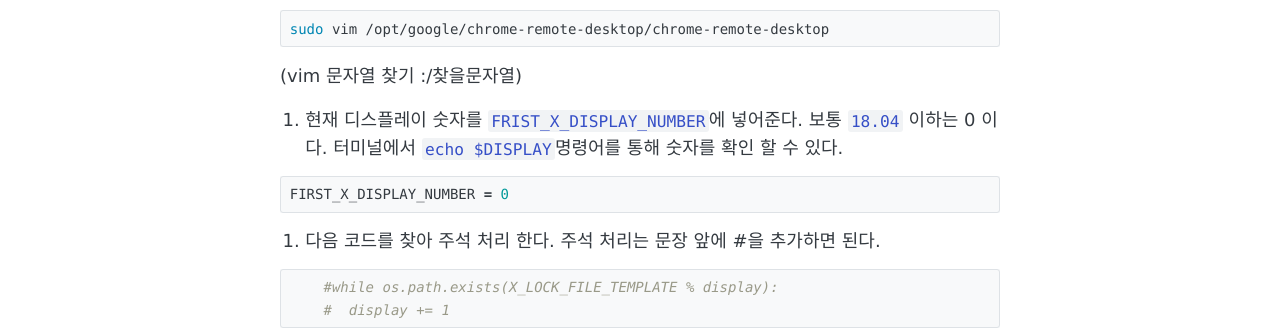
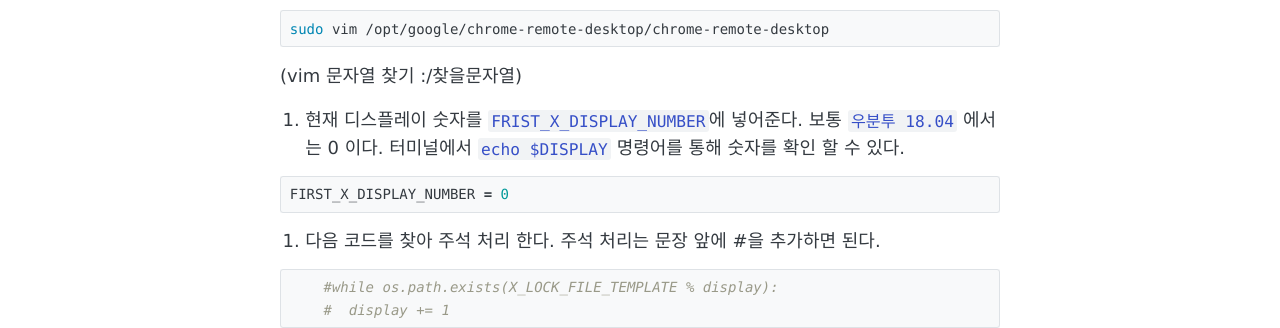
Before and after one commit to anifilm/anifilm.github.io, a Jekyll site: the page built from _posts/2019-07-23-chrome-remote-desktop.md, in a window 1280 px wide. Shown: the part 986-1314 px from the top of the page. Built offline with Jekyll 4.4.1, drawn with Linux system fonts in a browser that asks for light colours.

Commit message:
Update 2019-07-23-chrome-remote-desktop.md

````diff
--- a/_posts/2019-07-23-chrome-remote-desktop.md
+++ b/_posts/2019-07-23-chrome-remote-desktop.md
@@ -38,7 +38,7 @@ sudo vim /opt/google/chrome-remote-desktop/chrome-remote-desktop
 ```
 (vim 문자열 찾기 :/찾을문자열)
 
-5. 현재 디스플레이 숫자를 `FRIST_X_DISPLAY_NUMBER`에 넣어준다. 보통 `18.04` 이하는 0 이다. 터미널에서 `echo $DISPLAY`명령어를 통해 숫자를 확인 할 수 있다.
+5. 현재 디스플레이 숫자를 `FRIST_X_DISPLAY_NUMBER`에 넣어준다. 보통 `우분투 18.04` 에서는 0 이다. 터미널에서 `echo $DISPLAY` 명령어를 통해 숫자를 확인 할 수 있다.
 
 ```python
 FIRST_X_DISPLAY_NUMBER = 0
````
